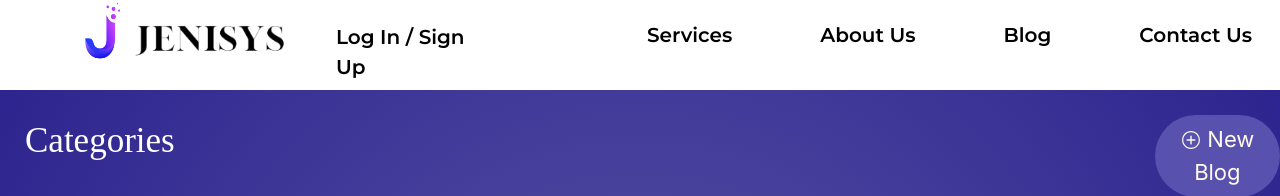
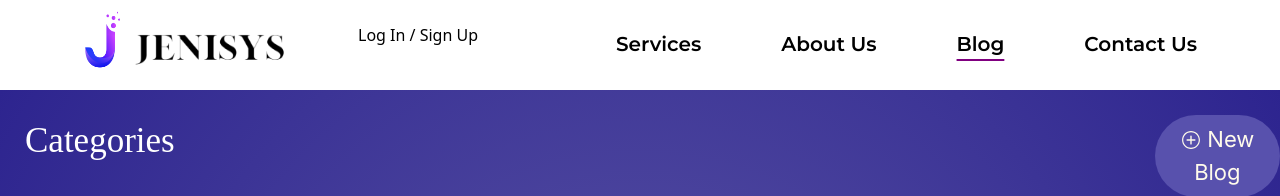
Before and after one commit to Jenisys-in/Jenisys, a React (Vite) app: page /blog in a window 1280 px wide. Shown: the top 196 px of the page. Built offline with nearby package versions, Linux system fonts and the light colour scheme; the HTML template or start-up script is replaced by a standard one; a web font is replaced by a local one.

Commit message:
nav updated

```diff
--- a/src/App.css
+++ b/src/App.css
@@ -20,3 +20,45 @@
 .Button:hover span {
     width: 100%;
   }
+
+
+.frosted-glass {
+  backdrop-filter: blur(10px);
+  background-color: rgba(255, 255, 255, 0.6);
+}
+
+.bg-white {
+  background-color: rgba(255, 255, 255, 1);
+}
+
+.transition-color {
+  transition: background-color 0.1s ease;
+}
+
+
+.nav-link {
+  text-decoration: none;
+  margin-left: 3rem; /* Adjusted for responsiveness */
+  padding-left: 1rem;
+  padding-right: 1rem;
+  font-size: 20px;
+  white-space: nowrap;
+  border-radius: 9999px;
+  font-family: 'Montserrat', sans-serif;
+  font-weight: 600;
+  transition: all 0.3s ease-in-out;
+  color: black;
+  border-color: white;
+}
+
+.nav-link:hover {
+  text-decoration: underline;
+  text-underline-offset: 8px;
+  text-decoration-color: purple;
+}
+
+.nav-link.active {
+  text-decoration: underline;
+  text-underline-offset: 8px;
+  text-decoration-color: purple;
+}
--- a/src/components/navbar.jsx
+++ b/src/components/navbar.jsx
@@ -1,24 +1,23 @@
-import React, { useState } from "react";
-import { Link } from "react-router-dom";
+import React, { useState, useEffect } from "react"; // Add useEffect import
+import { Link, useLocation } from "react-router-dom";
 import { AiOutlineSearch, AiOutlineMenu, AiOutlineClose } from "react-icons/ai";
 import "../App.css";
 
 // NavItem Component
-const NavItem = ({ children, isActive, to }) => (
-  <Link
-    to={to}
-    className={`hover:underline underline-offset-8 decoration-purple 3xl:ml-[130px] md:ml-[80px]  px-1 text-[20px]  whitespace-nowrap rounded-full font-['Montserrat'] font-semibold
-    transition duration-300 ease-in-out text-black border-white`}
-  >
-    {children}
-  </Link>
-);
+const NavItem = ({ children, to }) => {
+  const location = useLocation();
+  const isActive = location.pathname === to;
+
+  return (
+    <Link to={to} className={`nav-link ${isActive ? "active" : ""}`}>
+      {children}
+    </Link>
+  );
+};
 
 // Button Component
-const Button = ({ children, variant, to }) => (
-  <div
-    className={` hover:underline underline-offset-8 decoration-purple px-4 py-2 rounded-full font-['Montserrat'] font-semibold text-[20px]  border-0 transition-colors duration-300 relative   duration-300 `}
-  >
+const Button = ({ children, to }) => (
+  <div className="button">
     <Link to={to} className="w-full h-full">
       {children}
     </Link>
@@ -28,6 +27,9 @@ const Button = ({ children, variant, to }) => (
 // Navbar Component
 function Navbar() {
   const [isMobileMenuOpen, setIsMobileMenuOpen] = useState(false);
+  const [navbarStyle, setNavbarStyle] = useState("bg-white");
+
+  const location = useLocation();
 
   const toggleMobileMenu = () => {
     setIsMobileMenuOpen(!isMobileMenuOpen);
@@ -37,18 +39,43 @@ function Navbar() {
     setIsMobileMenuOpen(false);
   };
 
+  const handleScroll = (entries) => {
+    entries.forEach((entry) => {
+      if (entry.isIntersecting) {
+        if (entry.target.classList.contains("white-section")) {
+          setNavbarStyle("frosted-glass");
+        } else {
+          setNavbarStyle("bg-white");
+        }
+      }
+    });
+  };
+
+  useEffect(() => {
+    const observer = new IntersectionObserver(handleScroll, {
+      threshold: 0.1,
+    });
+
+    const sections = document.querySelectorAll(".section");
+    sections.forEach((section) => {
+      observer.observe(section);
+    });
+
+    return () => {
+      observer.disconnect();
+    };
+  }, []);
+
   const navItems = [
     { name: "Services", path: "/services" },
-
     { name: "About Us", path: "/about" },
-    { name: "Blog", path: "/Blog" },
+    { name: "Blog", path: "/blog" },
     { name: "Contact Us", path: "/contact" },
   ];
 
   return (
     <nav
-      className="fixed w-full z-10 top-0 left-0 max-w-screen bg-white
-                 flex items-center justify-between    px-6 w-full h-[90px] "
+      className={`fixed w-full z-10 top-0 left-0 max-w-screen ${navbarStyle} transition-color flex items-center justify-between px-6 h-[90px]`}
     >
       {/* Hamburger Icon for Mobile */}
       <div className="block md:hidden ">
@@ -70,11 +97,11 @@ function Navbar() {
       </div>
 
       {/* Desktop Menu */}
-      <nav className="hidden md:flex gap-6  ">
+      <nav className="hidden md:flex gap-6">
         <a className="flex" href="/">
           <img
             src="../img/Logo.png"
-            className=" ml-[50px] mb-[8px] w-[60px] h-[65px]  "
+            className="ml-[50px] mb-[8px] w-[60px] h-[65px]"
           />
           <img
             src="../img/Jenisys Hero.png"
@@ -83,18 +110,17 @@ function Navbar() {
         </a>
 
         <div className="flex gap-4 3xl:ml-[150px] 3xl:mt-[5px] md:mt-[14px] md:ml-[30px]">
-          <Button variant="secondary" to="/login">
-            Log In / Sign Up
-          </Button>
+          <Button to="/login">Log In / Sign Up</Button>
         </div>
-        <div className=" 3xl:mt-[20px] 3xl:ml-[150px] md:ml-[50px] md:mt-[20px]">
-          {navItems.map((item, index) => (
-            <NavItem key={item.name} to={item.path} isActive={index === 0}>
+        <div className="3xl:mt-[20px] 3xl:ml-[150px] md:ml-[50px] md:mt-[20px]">
+          {navItems.map((item) => (
+            <NavItem key={item.name} to={item.path}>
               {item.name}
             </NavItem>
           ))}
         </div>
       </nav>
+
       {/* Mobile Menu */}
       {isMobileMenuOpen && (
         <div className="md:hidden fixed inset-0 bg-[#5851AD] text-white z-50">
@@ -106,18 +132,14 @@ function Navbar() {
               <AiOutlineClose className="text-2xl" />
             </button>
             <div className="flex flex-col gap-4">
-              {navItems.map((item, index) => (
-                <NavItem key={item.name} to={item.path} isActive={index === 0}>
+              {navItems.map((item) => (
+                <NavItem key={item.name} to={item.path}>
                   {item.name}
                 </NavItem>
               ))}
               <div className="flex flex-col gap-4">
-                <Button variant="secondary" to="/login">
-                  Log In
-                </Button>
-                <Button variant="primary" to="/signup">
-                  Sign Up
-                </Button>
+                <Button to="/login">Log In</Button>
+                <Button to="/signup">Sign Up</Button>
               </div>
             </div>
           </div>
```
Also changed, not shown: src/components/Homepage.jsx (+40 -61 lines).
